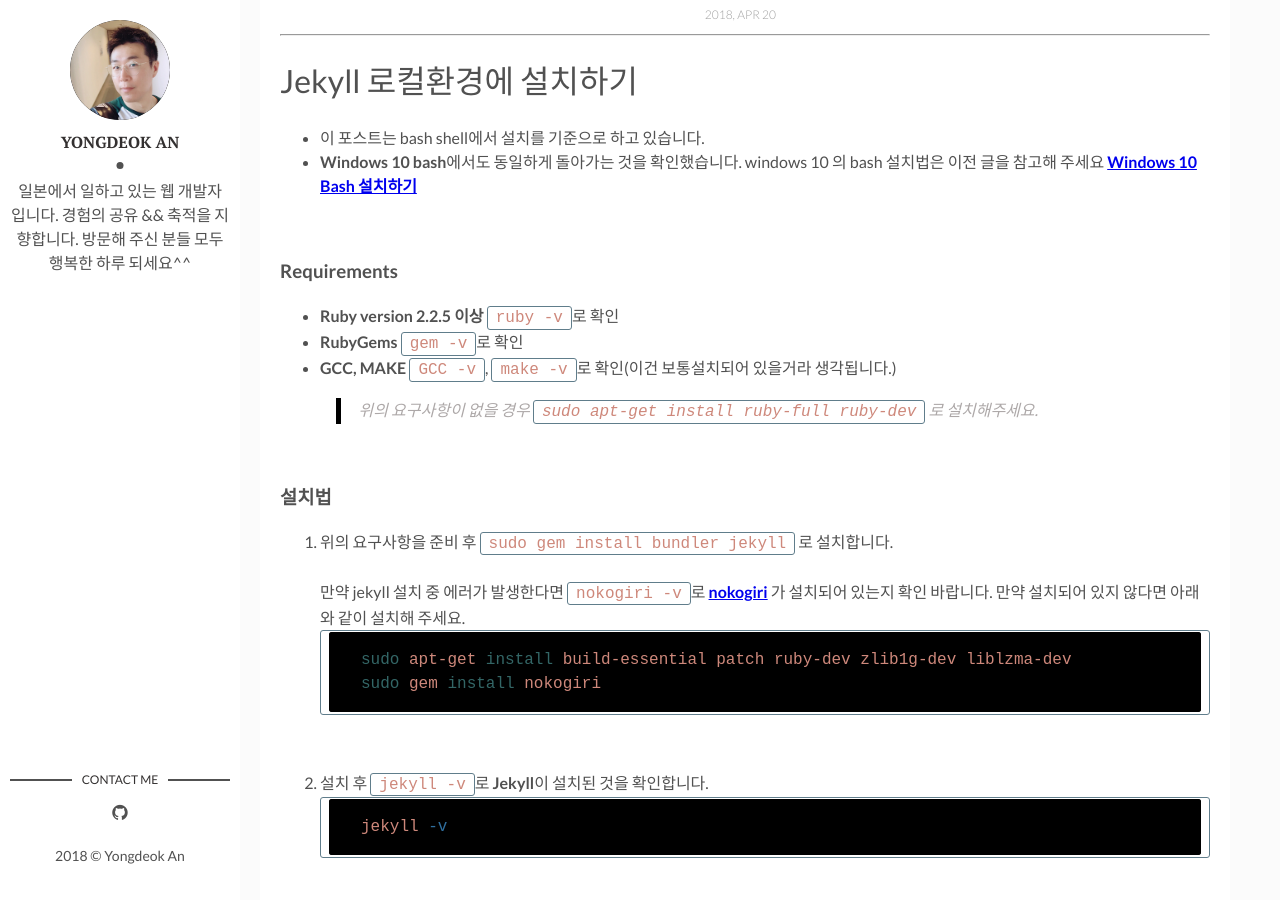
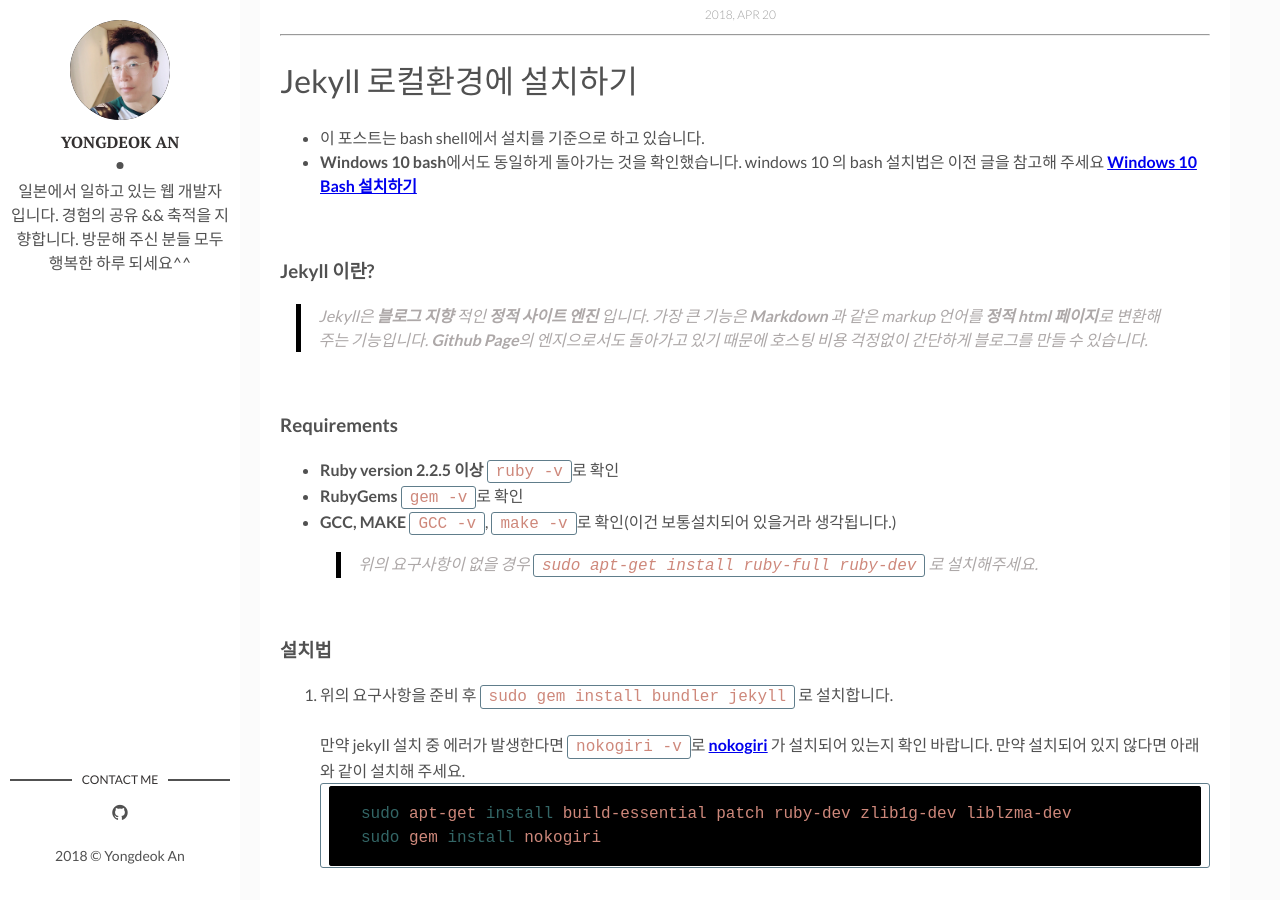
Before and after one commit to krauser085/krauser085.github.io, a Jekyll site: the page built from _posts/2018-04-20-start-jakyllandgithubpage.md, in a window 1280 px wide and 900 px high, scrolled down 596 px. Built offline with Jekyll 4.4.1, drawn with Linux system fonts in a browser that asks for light colours; comment, search, counter and statistics services are not loaded.

Commit message:
[Jekyll + Github으로 블로그 시작하기-1]포스트에 jekyll정의 추가

```diff
--- a/_posts/2018-04-20-start-jakyllandgithubpage.md
+++ b/_posts/2018-04-20-start-jakyllandgithubpage.md
@@ -11,6 +11,10 @@ tags: [Jekyll, Github page, blog] # add tag
 
 - 이 포스트는 bash shell에서 설치를 기준으로 하고 있습니다.
 - **Windows 10 bash**에서도 동일하게 돌아가는 것을 확인했습니다. windows 10 의 bash 설치법은 이전 글을 참고해 주세요 [**Windows 10 Bash 설치하기**](/microsoft-loves-linux/)
+
+<br/>
+### Jekyll 이란?
+> Jekyll은 **블로그 지향** 적인 **정적 사이트 엔진** 입니다. 가장 큰 기능은 **Markdown** 과 같은 markup 언어를 **정적 html 페이지**로 변환해주는 기능입니다. **Github Page**의 엔지으로서도 돌아가고 있기 때문에 호스팅 비용 걱정없이 간단하게 블로그를 만들 수 있습니다.<br/>
 
 <br/>
 ### Requirements
```
